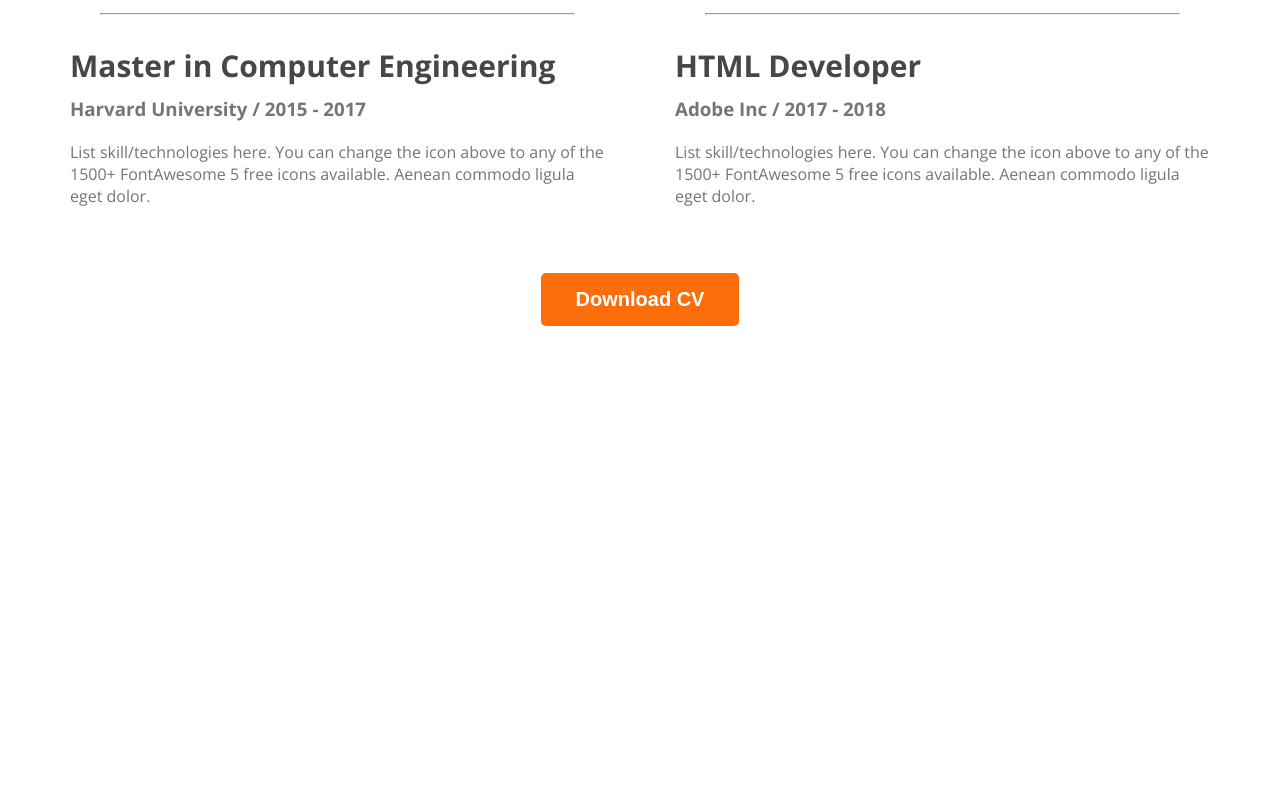
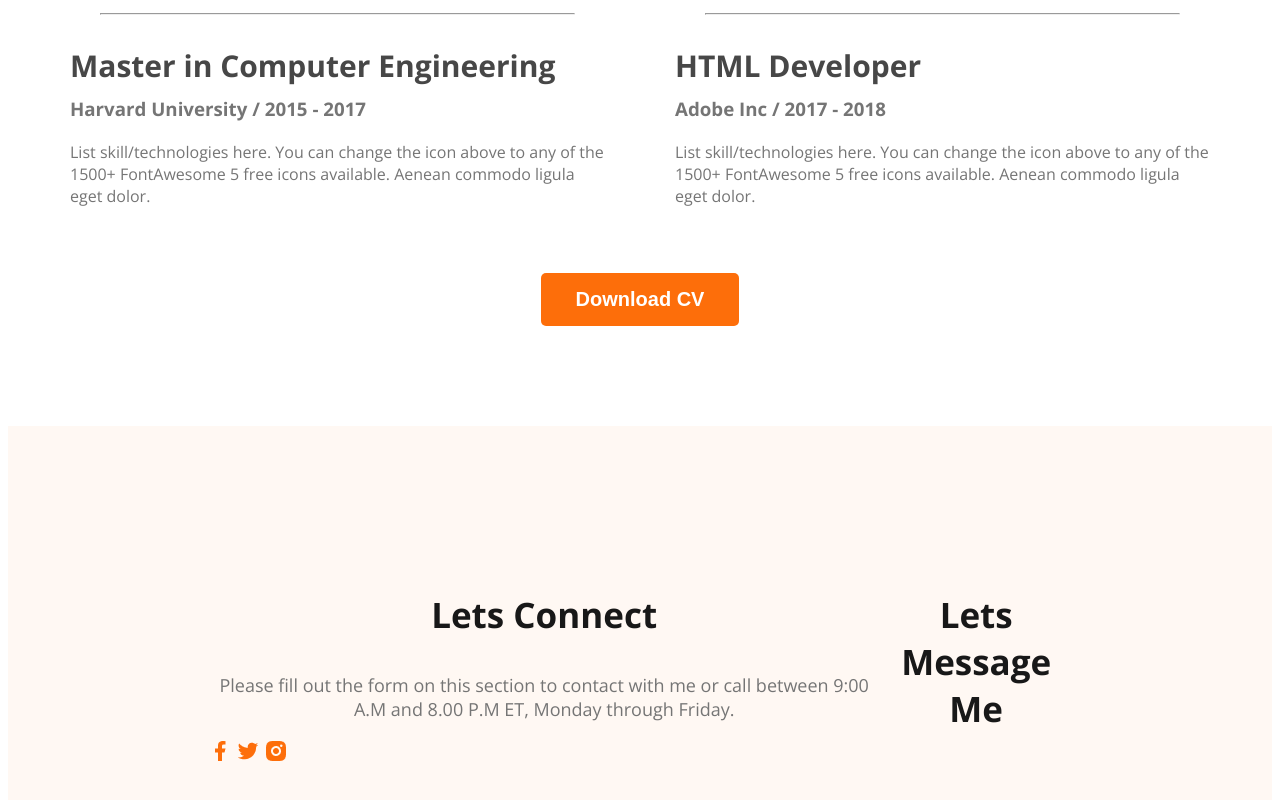
Before and after one commit to MahbubaLina/web-developer-portfolio, a plain HTML site: page index.html in a window 1280 px wide. Shown: the part 3032-3832 px from the top of the page. Before the commit the page ends 3366 px from the top, so only its background shows below. Drawn offline with nearby package versions, Linux system fonts and the light colour scheme.

Commit message:
basic footer added

```diff
--- a/index.html
+++ b/index.html
@@ -193,10 +193,26 @@
           </div>
         </div>
         <div class="download-cv">
-            <button class="btn-primary">Download CV</button>
+          <button class="btn-primary">Download CV</button>
         </div>
       </section>
     </main>
-    <footer></footer>
+    <footer>
+      <div class="footer-column">
+        <h3 class="section-title">Lets Connect</h3>
+        <p class="section-description">
+          Please fill out the form on this section to contact with me or call
+          between 9:00 A.M and 8.00 P.M ET, Monday through Friday.
+        </p>
+        <div class="social-links">
+          <a href=""><img src="/images/icons/facebook.png" alt="" /></a>
+          <a href=""><img src="/images/icons/twitter.png" alt="" /></a>
+          <a href=""><img src="/images/icons/insta.png" alt="" /></a>
+        </div>
+      </div>
+      <div class="footer-column">
+        <h3 class="section-title">Lets Message Me</h3>
+      </div>
+    </footer>
   </body>
 </html>
--- a/styles/portfolio.css
+++ b/styles/portfolio.css
@@ -153,3 +153,10 @@ main section {
     text-align: center;
     margin-top: 50px;
 }
+/* footer styles */
+footer{
+    display: flex;
+    background-color:#FFF8F3;
+    margin-top: 100px;
+    padding: 130px 200px;
+}
```
